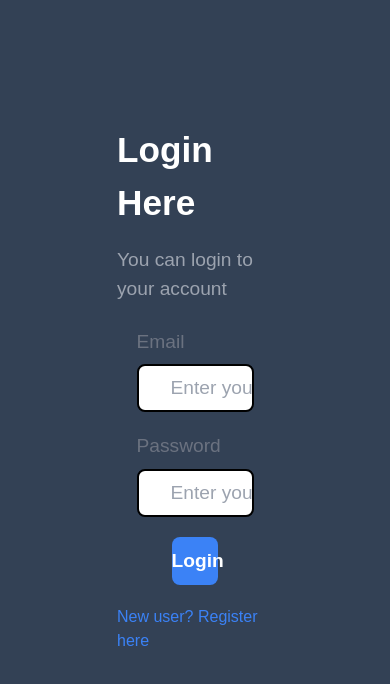
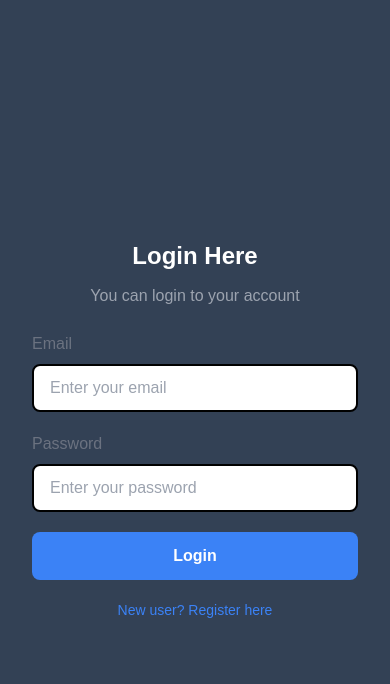
Before and after one commit to Developer-Sohail786/Firewall, a React app in the folder Firewall/Frontend/: page / in a window 390 px wide. Shown: the top 684 px of the page. Built offline with nearby package versions, Linux system fonts and the light colour scheme; the HTML template or start-up script is replaced by a standard one.

Commit message:
Refactor Login component for better responsiveness
Updated layout and styling for the login page, including responsive design adjustments and improved error message display.

```diff
--- a/Firewall/Frontend/src/Pages/Login.jsx
+++ b/Firewall/Frontend/src/Pages/Login.jsx
@@ -15,73 +15,88 @@ const Login = () => {
 
   const onSubmit = async (data) => {
     setServerError("");
+
     try {
       const res = await axios.post("/login", data);
       console.log("Backend response:", res.data);
       navigate("/dashboard");
     } catch (err) {
       console.error("Blocked by WAF or server error", err.response?.data);
+
       setServerError(
-        err.response?.data?.message || "Request blocked by WAF or server error"
+        err.response?.data?.message ||
+          "Request blocked by WAF or server error"
       );
     }
   };
 
   return (
-    <div className="container flex items-center justify-center h-screen w-full bg-slate-700">
-      <div className="form flex flex-col rounded-lg text-white h-[80%] w-[40%]">
-        <div className="text-[2.2rem] font-bold mt-10 flex justify-center">
+    <div className="container flex items-center justify-center min-h-screen w-full bg-slate-700 px-4">
+      <div className="form flex flex-col rounded-lg text-white w-full max-w-md sm:max-w-lg md:max-w-xl py-6 px-4 sm:px-8">
+
+        <div className="text-2xl sm:text-3xl font-bold mt-4 flex justify-center">
           <h1>Login Here</h1>
         </div>
 
-        <div className="create mt-4 text-[1.2rem] flex justify-center text-gray-400">
+        <div className="create mt-3 text-base sm:text-lg flex justify-center text-gray-400 text-center">
           <p>You can login to your account</p>
         </div>
 
-        {/* 🔴 Server Error Message */}
         {serverError && (
-          <div className="text-red-500 text-center mt-4 font-semibold">
+          <div className="text-red-500 text-center mt-4 font-semibold text-sm sm:text-base">
             {serverError}
           </div>
         )}
 
-        <div className="inputsFields text-[1.2rem] flex flex-col items-center mt-6">
-          <form onSubmit={handleSubmit(onSubmit)}>
-            <p className="mr-[63.9%] text-gray-500">Email</p>
+        <div className="inputsFields text-base sm:text-lg flex flex-col items-center mt-6 w-full">
+          <form
+            onSubmit={handleSubmit(onSubmit)}
+            className="w-full flex flex-col items-center"
+          >
+
+            <p className="w-full max-w-md text-left text-gray-500">
+              Email
+            </p>
+
             <input
-              className="border-2 h-12 w-[30vw] text-black border-black rounded-lg mt-2 pl-8"
+              className="border-2 h-12 w-full max-w-md text-black border-black rounded-lg mt-2 pl-4"
               type="text"
               placeholder="Enter your email"
               {...register("email", {
                 required: "Field can't be empty",
               })}
             />
+
             {errors.email && (
-              <div className="text-red-500 text-sm mt-1">
+              <div className="text-red-500 text-sm mt-1 w-full max-w-md">
                 {errors.email.message}
               </div>
             )}
 
-            <p className="mr-[64%] text-gray-500 mt-5">Password</p>
+            <p className="w-full max-w-md text-left text-gray-500 mt-5">
+              Password
+            </p>
+
             <input
-              className="border-2 h-12 w-[30vw] text-black border-black rounded-lg mt-2 pl-8"
+              className="border-2 h-12 w-full max-w-md text-black border-black rounded-lg mt-2 pl-4"
               type="password"
               placeholder="Enter your password"
               {...register("password", {
                 required: "Field can't be empty",
               })}
             />
+
             {errors.password && (
-              <div className="text-red-500 text-sm mt-1">
+              <div className="text-red-500 text-sm mt-1 w-full max-w-md">
                 {errors.password.message}
               </div>
             )}
 
-            <div className="btn flex justify-center">
+            <div className="btn flex justify-center w-full max-w-md">
               <button
                 type="submit"
                 disabled={isSubmitting}
-                className={`h-12 w-[40%] rounded-lg mt-5 font-bold text-[1.2rem] ${
+                className={`h-12 w-full sm:w-[60%] rounded-lg mt-5 font-bold text-base sm:text-lg ${
                   isSubmitting
                     ? "bg-gray-400"
                     : "bg-blue-500 hover:bg-blue-800 text-white"
@@ -90,12 +105,14 @@ const Login = () => {
                 {isSubmitting ? "Submitting..." : "Login"}
               </button>
             </div>
+
           </form>
         </div>
 
-        <p className="text-blue-500 flex justify-center mt-5 cursor-pointer">
+        <p className="text-blue-500 flex justify-center mt-5 cursor-pointer text-sm sm:text-base text-center">
           <Link to="/register">New user? Register here</Link>
         </p>
+
       </div>
     </div>
   );
```
